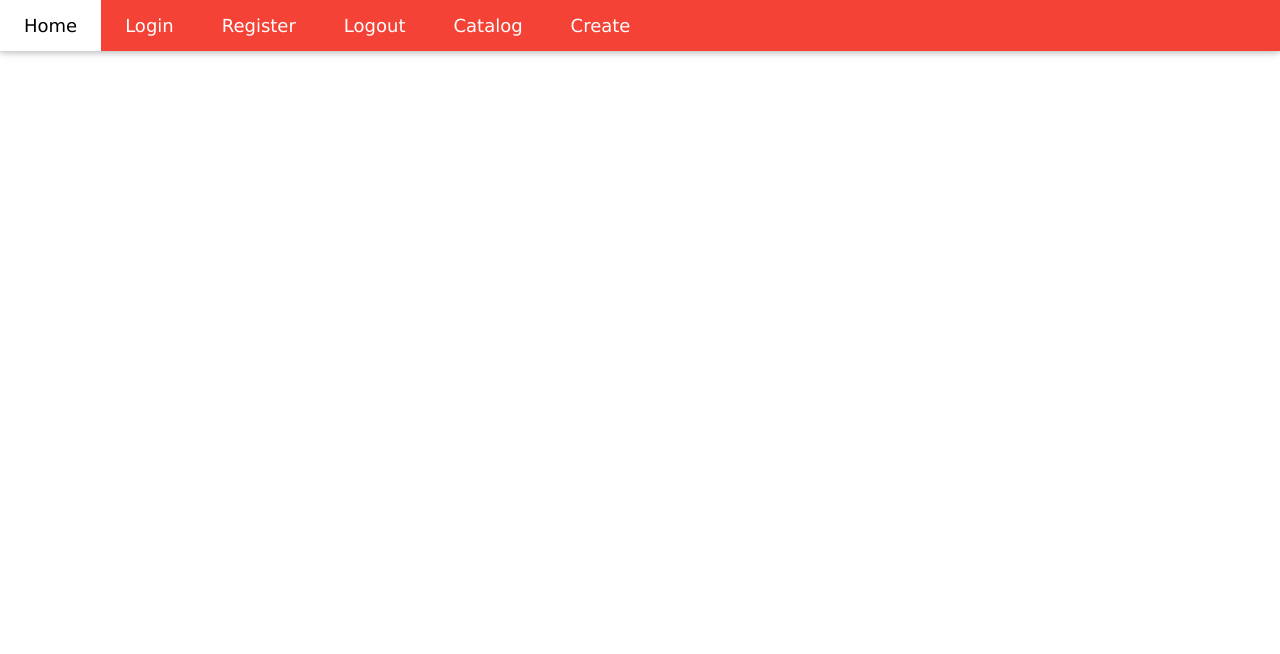
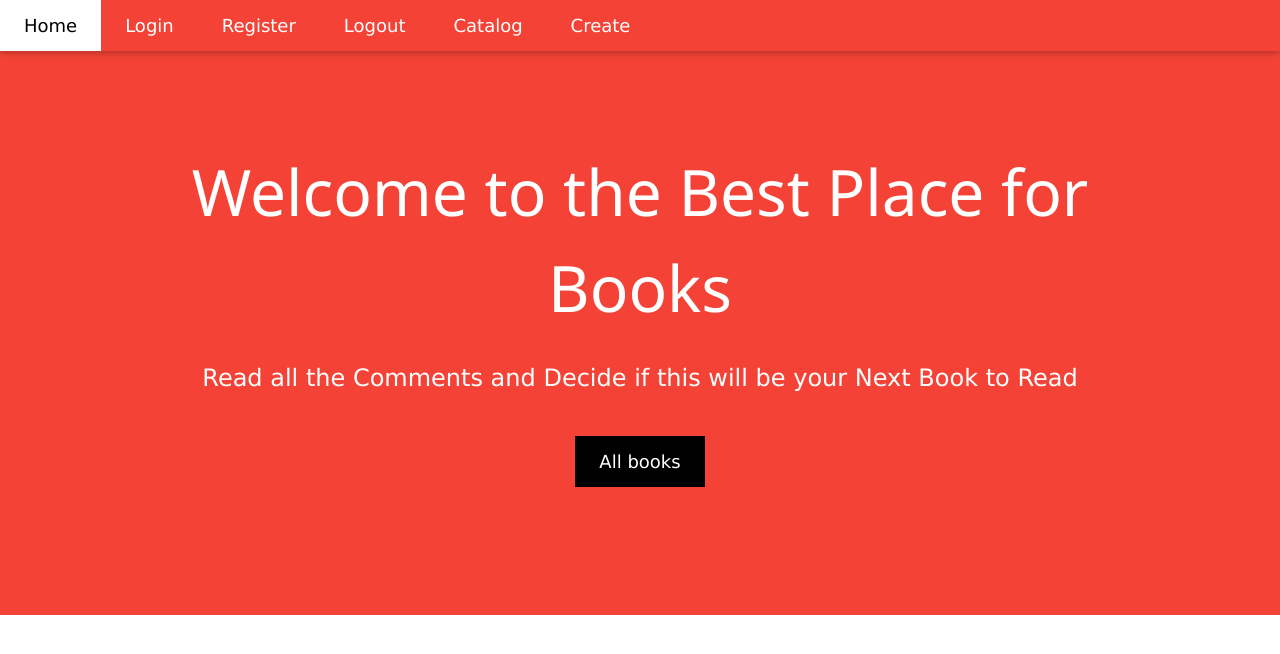
Before and after one commit to HubanHubanov/React-Project-Books, a React (Vite) app in the folder client/: page / in a window 1280 px wide. Shown: the top 654 px of the page. Built offline with nearby package versions, Linux system fonts and the light colour scheme.

Commit message:
Ad home component

```diff
--- a/client/src/App.jsx
+++ b/client/src/App.jsx
@@ -1,4 +1,5 @@
 import Header from "./components/header/Header"
+import Home from "./components/home/Home"
 
 
 
@@ -7,6 +8,7 @@ function App() {
   return (
     <>
    <Header/>
+   <Home/>
 
     </>
   )
--- /dev/null
+++ b/client/src/components/home/Home.jsx
@@ -0,0 +1,12 @@
+export default function Home() {
+    return (
+      <>
+      <header className="w3-container w3-red w3-center" style={{padding:128 }}>
+        <h1 className="w3-margin w3-jumbo">Welcome to the Best Place for Books</h1>
+        <p className="w3-xlarge">Read all the  Comments and Decide if this will be your Next Book to Read</p>
+        <button className="w3-button w3-black w3-padding-large w3-large w3-margin-top">All books</button>
+      </header>
+      </>
+
+    );
+}
```
